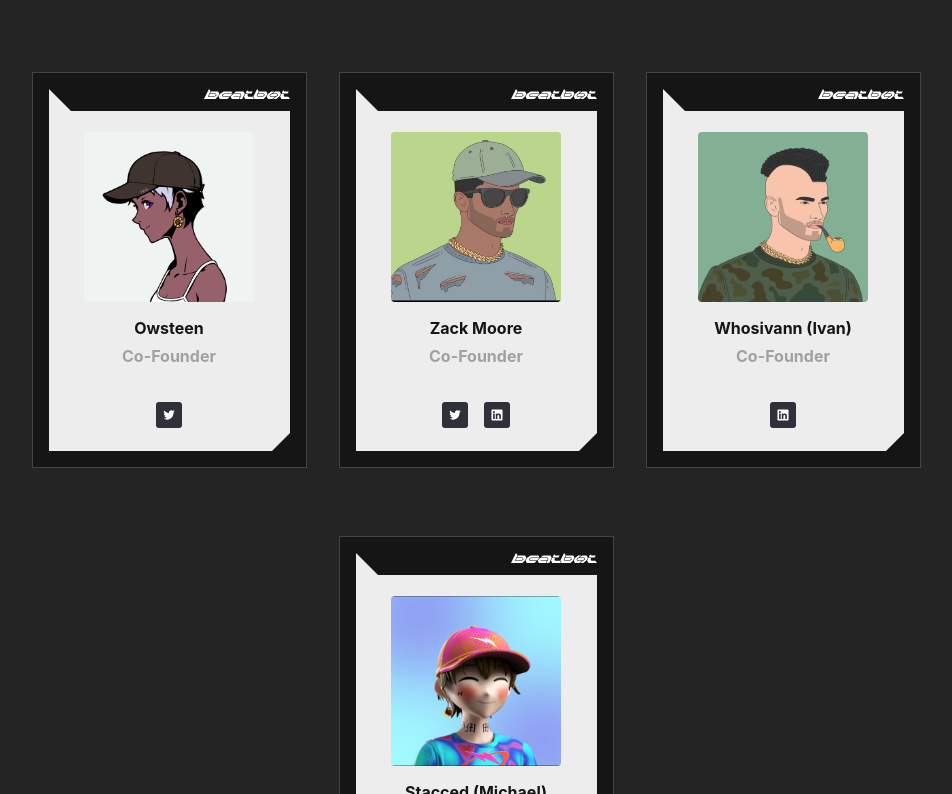
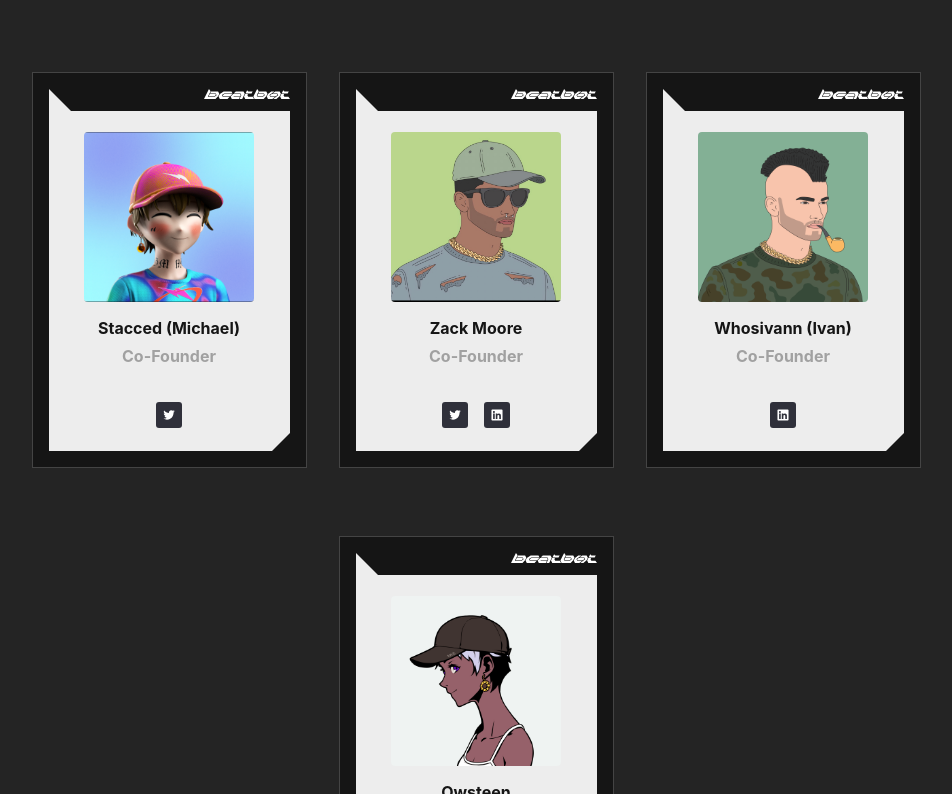
Before and after one commit to BeatBot-NFT/beatbot.ai, a Next.js app: page /team in a window 1280 px wide. Shown: the part 586-1380 px from the top of the page, without its empty margins (164-1116 px from the left). Built offline with nearby package versions, Linux system fonts and the light colour scheme.

Commit message:
Update order

```diff
--- a/components/Team/TeamGrid/index.tsx
+++ b/components/Team/TeamGrid/index.tsx
@@ -78,12 +78,12 @@ export interface Person {
 
 const CO_FOUNDERS: Array<Person> = [
   {
-    displayName: "Owsteen",
-    image: "/owsteen.png",
+    displayName: "Stacced (Michael)",
+    image: "/michael.png",
     socials: [
       {
         type: "twitter",
-        url: "https://twitter.com/astroimpulse",
+        url: "https://twitter.com/staystacced",
       },
     ],
     title: "Co-Founder",
@@ -115,12 +115,12 @@ const CO_FOUNDERS: Array<Person> = [
     title: "Co-Founder",
   },
   {
-    displayName: "Stacced (Michael)",
-    image: "/michael.png",
+    displayName: "Owsteen",
+    image: "/owsteen.png",
     socials: [
       {
         type: "twitter",
-        url: "https://twitter.com/staystacced",
+        url: "https://twitter.com/astroimpulse",
       },
     ],
     title: "Co-Founder",
```
